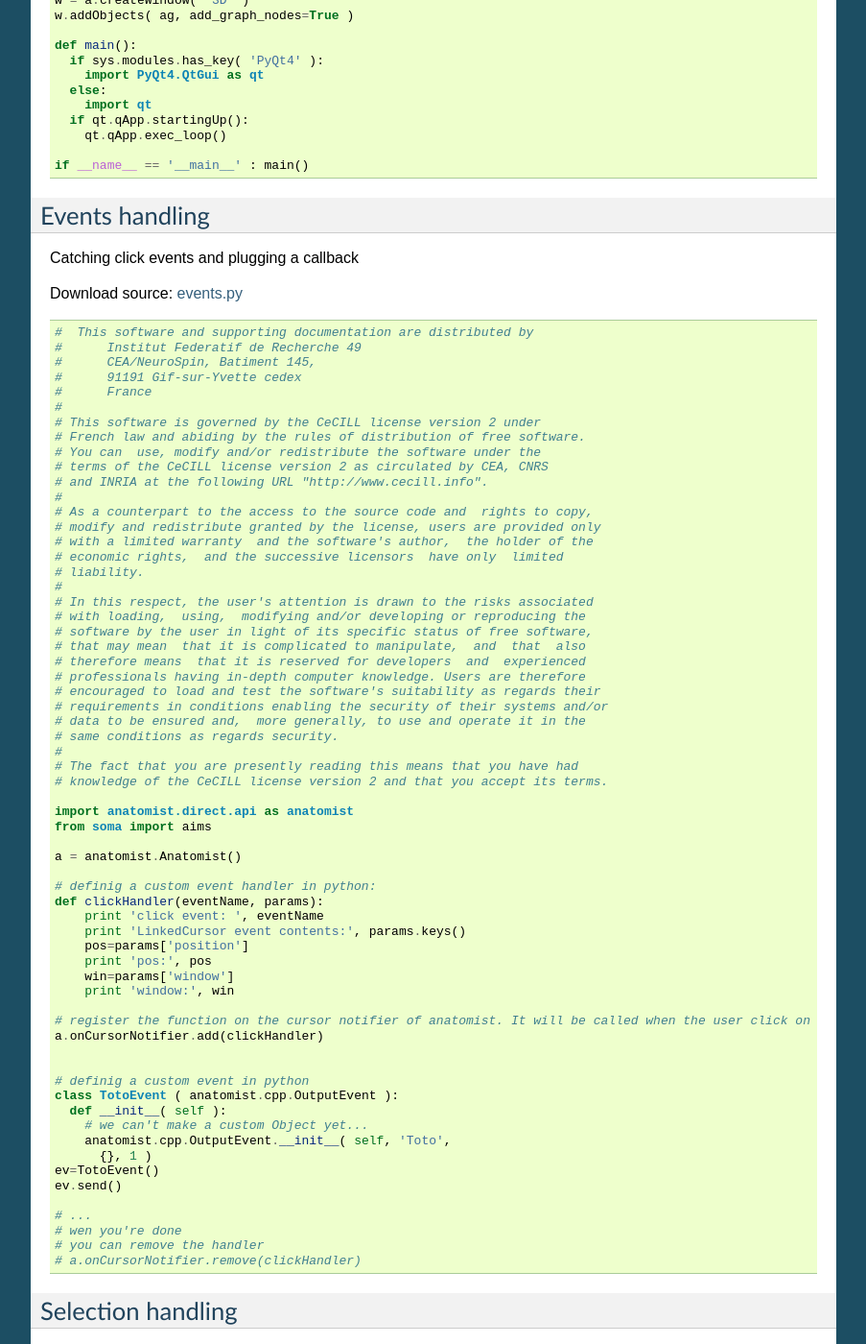
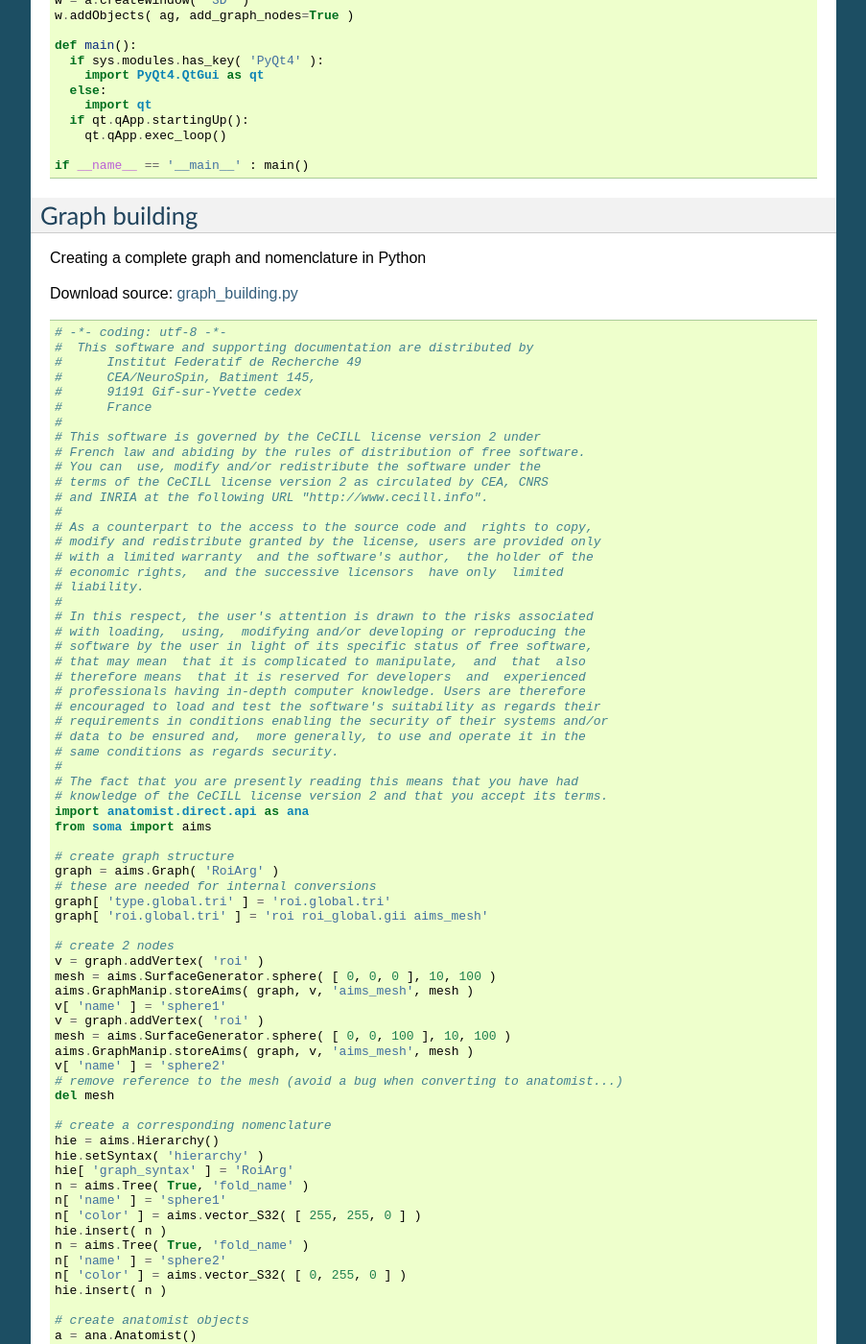
Before and after one commit to brainvisa/anatomist-gpl, a Sphinx documentation site: the page built from pyanatomist/doc/sphinx/pyanatomist_examples.rst, in a window 1280 px wide and 1400 px high, scrolled down 7289 px. Shown: the whole window at 96% size, without its empty margins (198-1101 px from the left). Built offline with Sphinx 7.4.7, drawn with Linux system fonts in a browser that asks for light colours; some of the changed text lies outside the part shown.

Commit message:
added graph_building example in the docs
git-svn-id: https://bioproj.extra.cea.fr/neurosvn/brainvisa/anatomist/anatomist-gpl/branches/4.1@42364 613412ce-1361-4b7a-93bf-a3c75af1bae4

```diff
--- a/pyanatomist/doc/sphinx/pyanatomist_examples.rst
+++ b/pyanatomist/doc/sphinx/pyanatomist_examples.rst
@@ -67,6 +67,16 @@ Loading and displaying a graph
 Download source: `graph.py <../examples/graph.py>`_
 
 .. literalinclude:: ../examples/graph.py
+
+
+Graph building
+--------------
+
+Creating a complete graph and nomenclature in Python
+
+Download source: `graph_building.py <../examples/graph_building.py>`_
+
+.. literalinclude:: ../examples/graph_building.py
 
 
 Events handling
```
